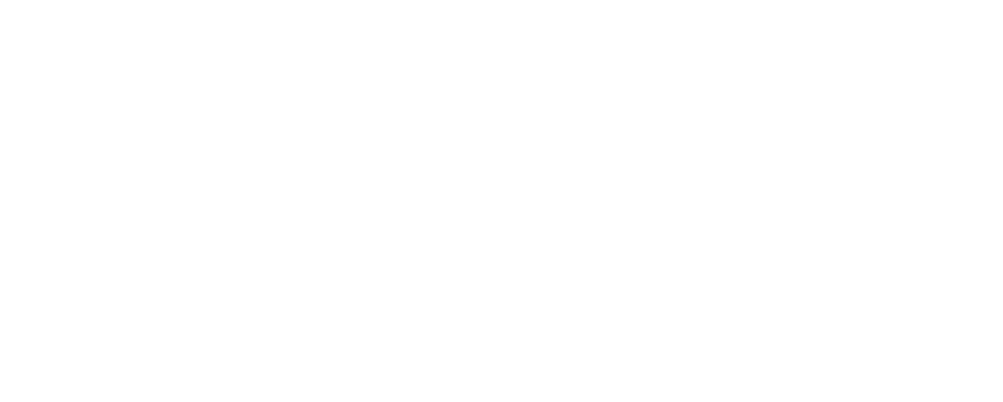
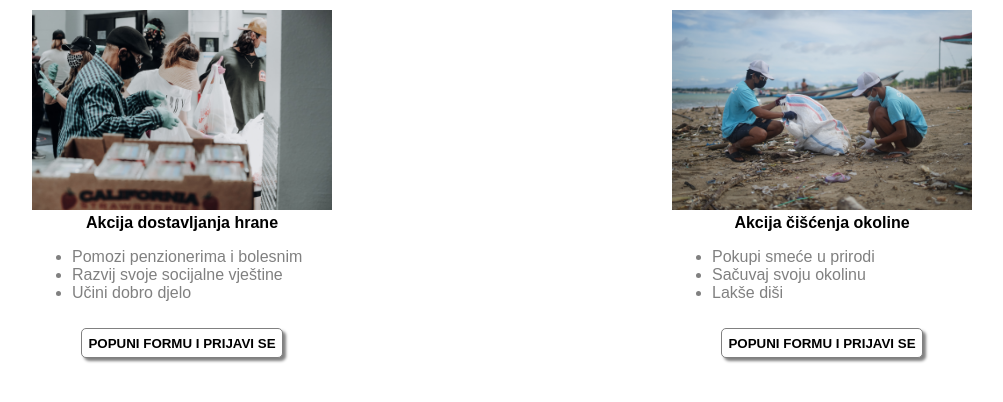
Before and after one commit to tarik-besic/hackathome, a React (Create React App) app: page /projects in a window 1280 px wide. Before the commit this address had no page. Shown: the top 402 px of the page, without its empty margins (153-1156 px from the left). Built offline with nearby package versions, Linux system fonts and the light colour scheme.

Commit message:
Add files via upload

```diff
--- a/src/App.js
+++ b/src/App.js
@@ -1,15 +1,14 @@
 import React from "react";
-import {BrowserRouter, Route, Routes} from "react-router-dom";
-import Login from "./screens/login";
-import AdminDashboard from "./screens/admin/dashboard";
-
+import { BrowserRouter, Route, Routes } from "react-router-dom";
+import CurrentActions from "./screens/current-actions";
+import SignUp from "./screens/signup";
 
 const App = () => {
   return (
     <BrowserRouter>
       <Routes>
-                <Route path="/" element={<Login />} />
-                <Route path="/admin/dashboard" element={<AdminDashboard />} />
+        <Route path="/" element={<SignUp />} />
+        <Route path="/projects" element={<CurrentActions />} />
       </Routes>
     </BrowserRouter>
   );
```
Lines whose indentation alone changed are shown as unchanged.
